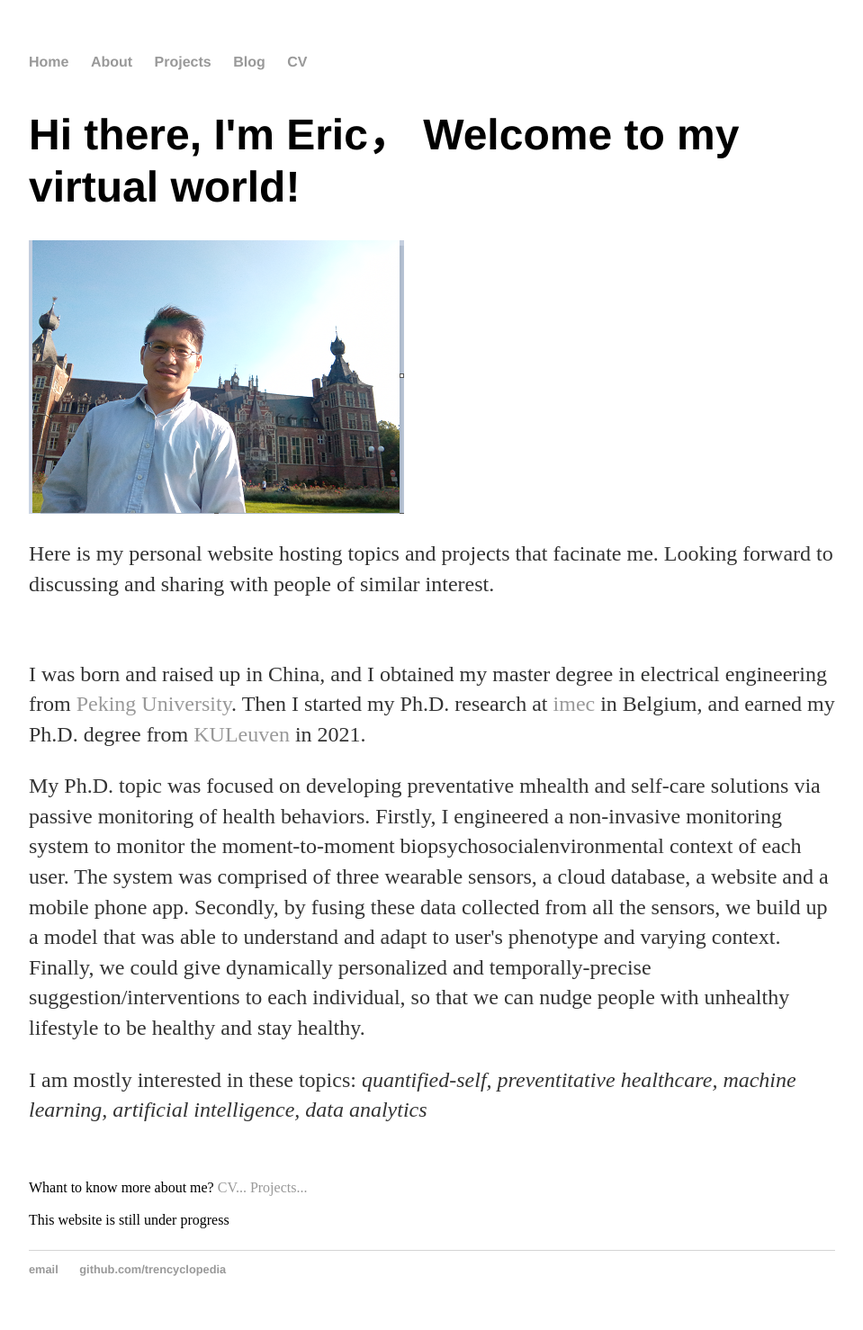
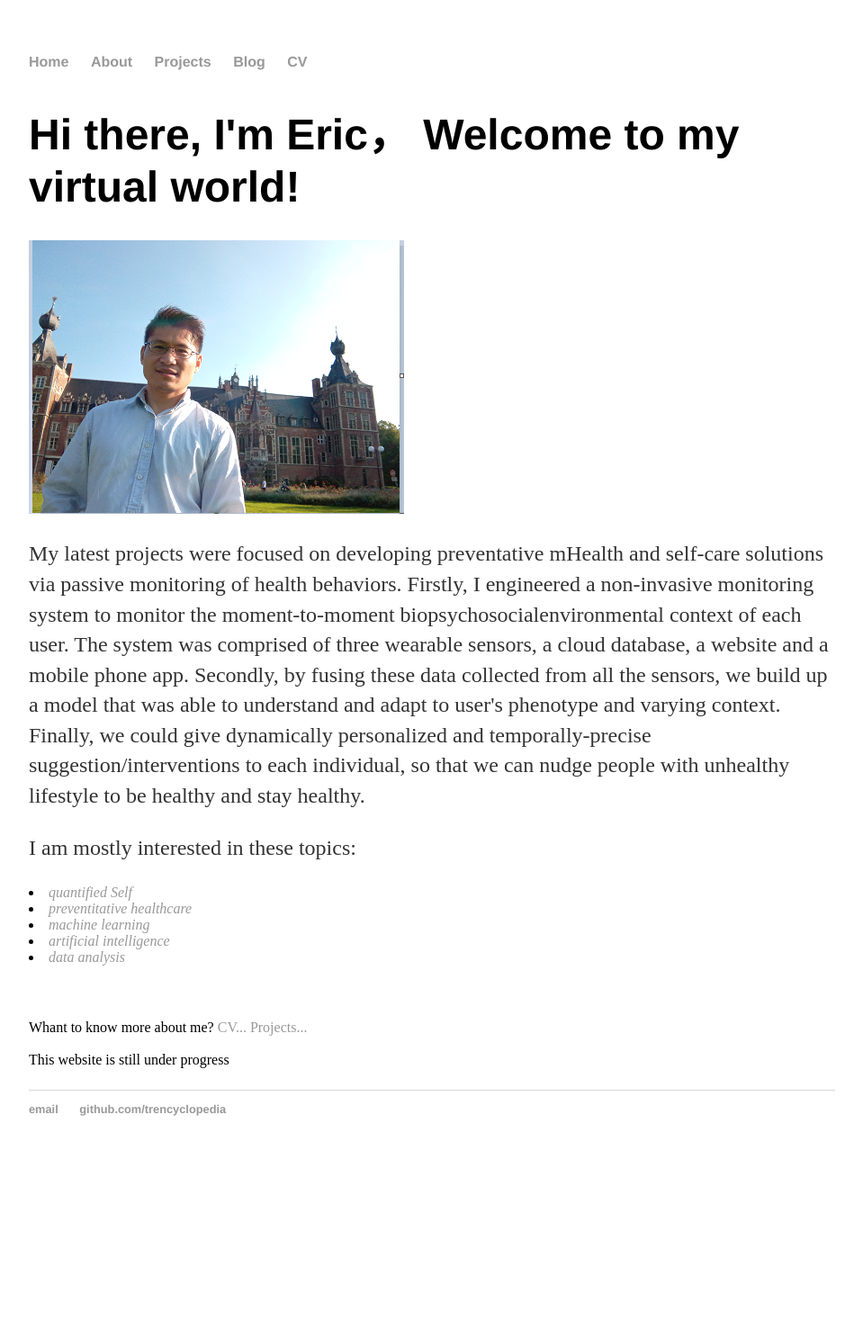
Before and after one commit to trencyclopedia/trencyclopedia.github.io, a Jekyll site: the page built from index.html, in a window 1280 px wide. Shown: the whole page at 90% size, without its empty margins (160-1119 px from the left). Built offline with Jekyll 4.4.1, drawn with Linux system fonts in a browser that asks for light colours; after the commit the page ends 1300 px from its top, so only the background shows below that.

Commit message:
Update index.html

```diff
--- a/index.html
+++ b/index.html
@@ -12,21 +12,32 @@ title: Eric, the virtual world
 		<img  alt="Eric" class="img-circle avatar" src ="img/eric.png">
 		</div>
 
+		<!-- commment out the paragraph bellow
 		<div itemscope itemtype="http://data-vocabulary.org/Person" class="col-sm-12">
 		<p>Here is my personal website hosting topics and projects that facinate me. Looking forward to discussing and sharing with people of similar interest.</p>
 		<br>
 		<p>I was born and raised up in China, and I obtained my master degree in electrical engineering from <a href="https://english.pku.edu.cn/">Peking University</a>. Then I started my Ph.D. research at <a href="https://www.imec-int.com/en"> imec </a> in Belgium,
 			and earned my Ph.D. degree from <a href="https://www.kuleuven.be/english/">KULeuven</a> in 2021. </p>
 		</div>
+		-->
 
 		<div>
-		<p>My Ph.D. topic was focused on developing preventative mhealth and self-care solutions via passive monitoring of health behaviors.
+		<p>
+		My latest projects were focused on developing preventative mHealth and self-care solutions via passive monitoring of health behaviors.
 		Firstly, I engineered a non-invasive monitoring system to monitor the moment-to-moment biopsychosocialenvironmental context of each user. The system was comprised of three wearable sensors, a cloud database, a website and a mobile phone app.
 		Secondly, by fusing these data collected from all the sensors, we build up a model that was able to understand and adapt to user's phenotype and varying context.
 		Finally, we could give dynamically personalized and temporally-precise suggestion/interventions to each individual, so that we can nudge people with unhealthy lifestyle to be healthy and stay healthy.
 		</p>
 
-		<p>I am mostly interested in these topics: <em>quantified-self, preventitative healthcare, machine learning, artificial intelligence, data analytics</em> </p>
+		<p>I am mostly interested in these topics:
+			<em>
+			<li><a href="https://en.wikipedia.org/wiki/Quantified_Self">quantified Self</a></li>
+			<li><a href="https://en.wikipedia.org/wiki/Preventive_healthcare">preventitative healthcare</a></li>
+			<li><a href="https://en.wikipedia.org/wiki/Machine_learning">machine learning</a></li>
+			<li><a href="https://en.wikipedia.org/wiki/Artificial_intelligence">artificial intelligence</a></li>
+			<li><a href="https://en.wikipedia.org/wiki/Data_analysis">data analysis</a></li>
+			</em>
+		</p>
 
 		</div>
 
```
